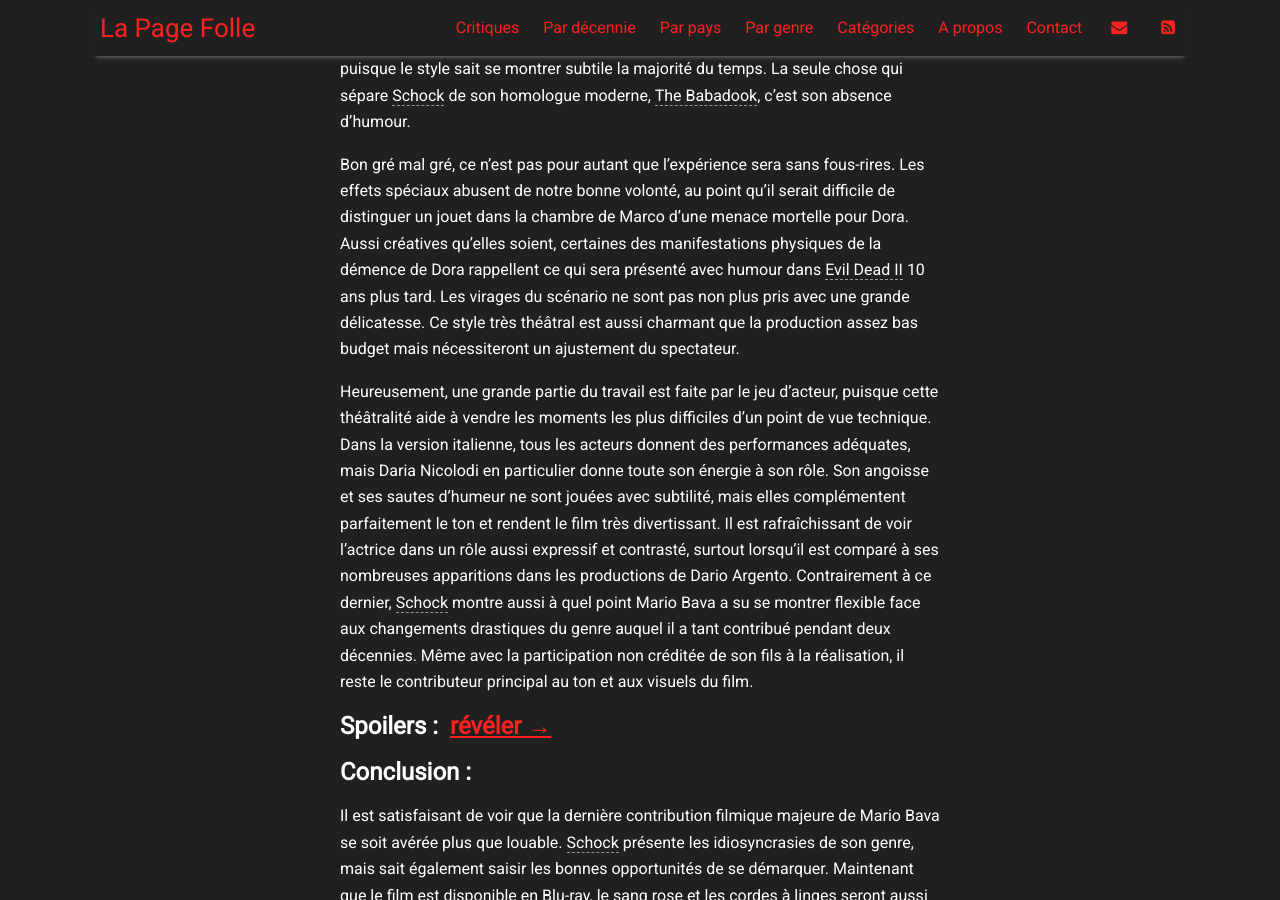
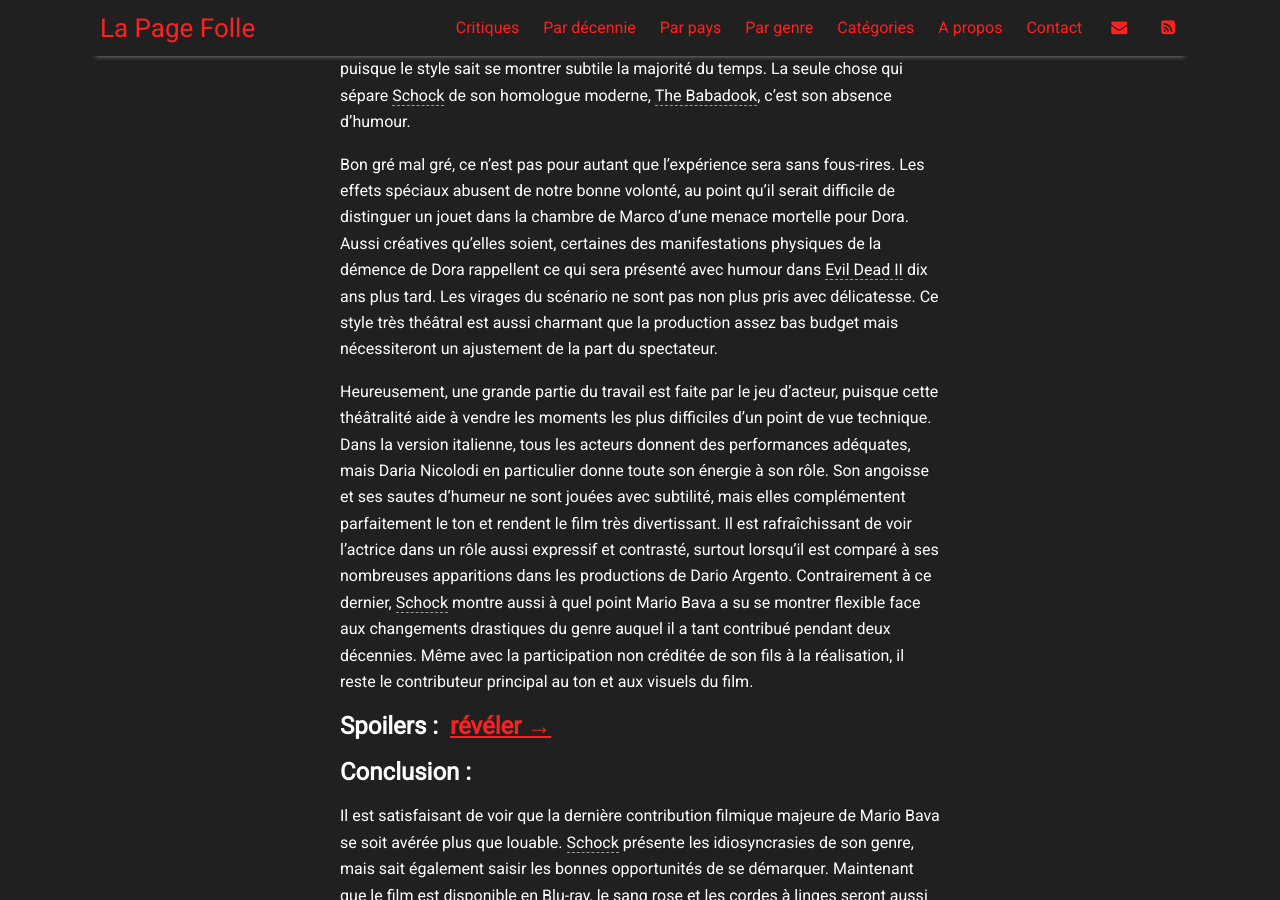
Before and after one commit to la-page-folle/la-page-folle.github.io, a Jekyll site: the page built from _posts/critiques/2022-09-13-schock-1977.md, in a window 1280 px wide and 900 px high, scrolled down 2644 px. Built offline with Jekyll 4.4.1, drawn with Linux system fonts in a browser that asks for light colours; nearby versions of some CDN libraries; some web fonts are replaced.

Commit message:
correction schock

```diff
--- a/_posts/critiques/2022-09-13-schock-1977.md
+++ b/_posts/critiques/2022-09-13-schock-1977.md
@@ -32,7 +32,7 @@ L'expressivité du film démontre une certaine influence américaine dans l'appr
 
 L'utilisation de vrais personnages dans un film d'horreur n'est bien sûr pas une invention de 1977. Cependant, pendant cette décennie l'approche dramatique et personnelle d'un {%include movie name='Rosemary\'s Baby|1968'%} pouvait être sacrifiée pour tenter de devenir le nouveau “film le plus effrayant de tous les temps”, maintenant que Hollywood n'était plus soumis au [Code Hays](https://fr.wikipedia.org/wiki/Code_Hays). Dans ce contexte historique, {%include movie name='Schock|0'%} a le meilleur des deux mondes : une horreur sans gène dans un cadre abordable, voire universel. Les mouvements de caméra fluides et le montage très créatif rendent le film visuellement accessible, et peuvent parfois véritablement prendre par surprise puisque le style sait se montrer subtile la majorité du temps. La seule chose qui sépare {%include movie name='Schock|0'%} de son homologue moderne, {%include movie name='The Babadook|2014'%}, c'est son absence d'humour.
 
-Bon gré mal gré, ce n'est pas pour autant que l'expérience sera sans fous-rires. Les effets spéciaux abusent de notre bonne volonté, au point qu'il serait difficile de distinguer un jouet dans la chambre de Marco d'une menace mortelle pour Dora. Aussi créatives qu'elles soient, certaines des manifestations physiques de la démence de Dora rappellent ce qui sera présenté avec humour dans {%include movie name='Evil Dead II|1987'%} 10 ans plus tard. Les virages du scénario ne sont pas non plus pris avec une grande délicatesse. Ce style très théâtral est aussi charmant que la production assez bas budget mais nécessiteront un ajustement du spectateur.
+Bon gré mal gré, ce n'est pas pour autant que l'expérience sera sans fous-rires. Les effets spéciaux abusent de notre bonne volonté, au point qu'il serait difficile de distinguer un jouet dans la chambre de Marco d'une menace mortelle pour Dora. Aussi créatives qu'elles soient, certaines des manifestations physiques de la démence de Dora rappellent ce qui sera présenté avec humour dans {%include movie name='Evil Dead II|1987'%} dix ans plus tard. Les virages du scénario ne sont pas non plus pris avec délicatesse. Ce style très théâtral est aussi charmant que la production assez bas budget mais nécessiteront un ajustement de la part du spectateur.
 
 Heureusement, une grande partie du travail est faite par le jeu d'acteur, puisque cette théâtralité aide à vendre les moments les plus difficiles d'un point de vue technique. Dans la version italienne, tous les acteurs donnent des performances adéquates, mais Daria Nicolodi en particulier donne toute son énergie à son rôle. Son angoisse et ses sautes d'humeur ne sont jouées avec subtilité, mais elles complémentent parfaitement le ton et rendent le film très divertissant. Il est rafraîchissant de voir l'actrice dans un rôle aussi expressif et contrasté, surtout lorsqu'il est comparé à ses nombreuses apparitions dans les productions de Dario Argento. Contrairement à ce dernier, {%include movie name='Schock|0'%} montre aussi à quel point Mario Bava a su se montrer flexible face aux changements drastiques du genre auquel il a tant contribué pendant deux décennies. Même avec la participation non créditée de son fils à la réalisation, il reste le contributeur principal au ton et aux visuels du film.
 
```
